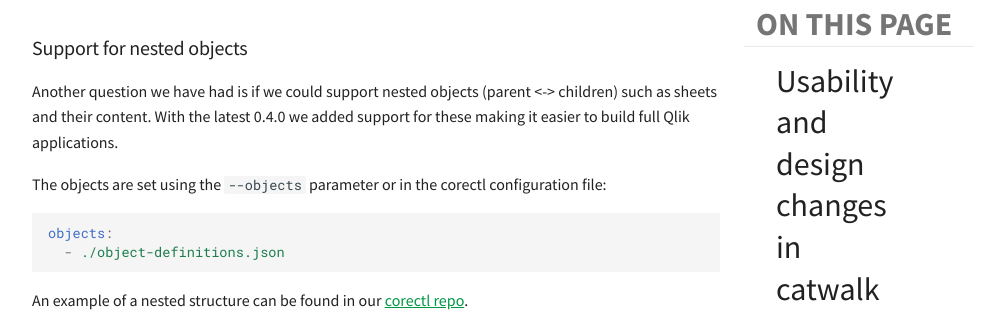
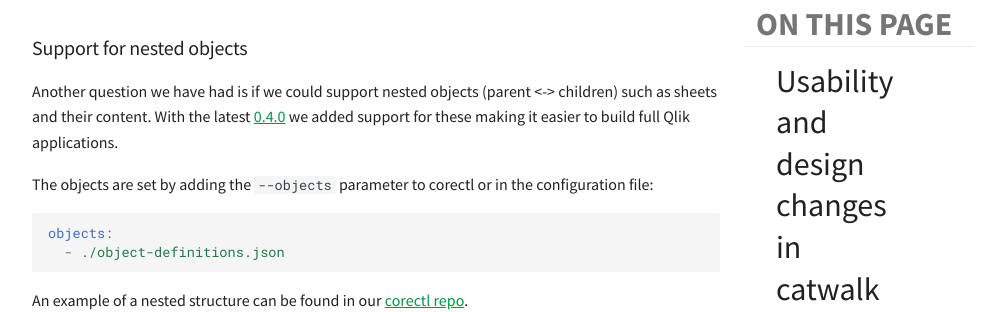
Before and after one commit to qlik-oss/core-website, an MkDocs documentation site: the page built from docs/updates/2019-02.md, in a window 1280 px wide and 900 px high, scrolled down 2822 px. Shown: the part 179-491 px from the top of the window, without its empty margins (264-1269 px from the left). Built offline with MkDocs 1.6.1 and Material for MkDocs 9.7.7, drawn with Linux system fonts in a browser that asks for light colours; nearby versions of some CDN libraries; library files that are not in the unit come from our copies; comment, search, counter and statistics services are not loaded.

Commit message:
Adding makeup

````diff
--- a/docs/updates/2019-02.md
+++ b/docs/updates/2019-02.md
@@ -56,9 +56,10 @@ handy if you would like to dig deeper into what is happening after you execute a
 ### Support for nested objects
 
 Another question we have had is if we could support nested objects (parent <-> children) such as sheets and their
-content. With the latest 0.4.0 we added support for these making it easier to build full Qlik applications.
+content. With the latest [0.4.0](https://github.com/qlik-oss/corectl/releases/tag/v0.4.0) we added support for these
+making it easier to build full Qlik applications.
 
-The objects are set using the `--objects` parameter or in the corectl configuration file:
+The objects are set by adding the `--objects` parameter to corectl or in the configuration file:
 
 ```yaml
 objects:
````
